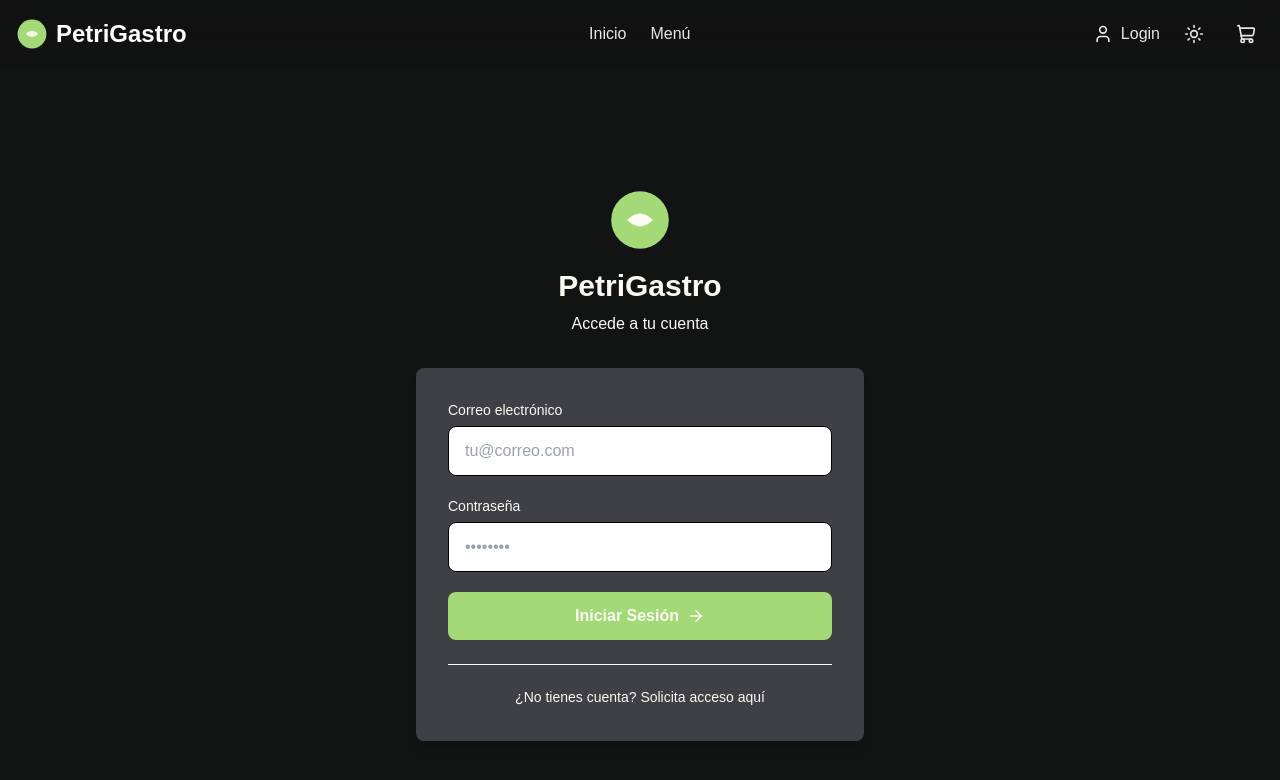
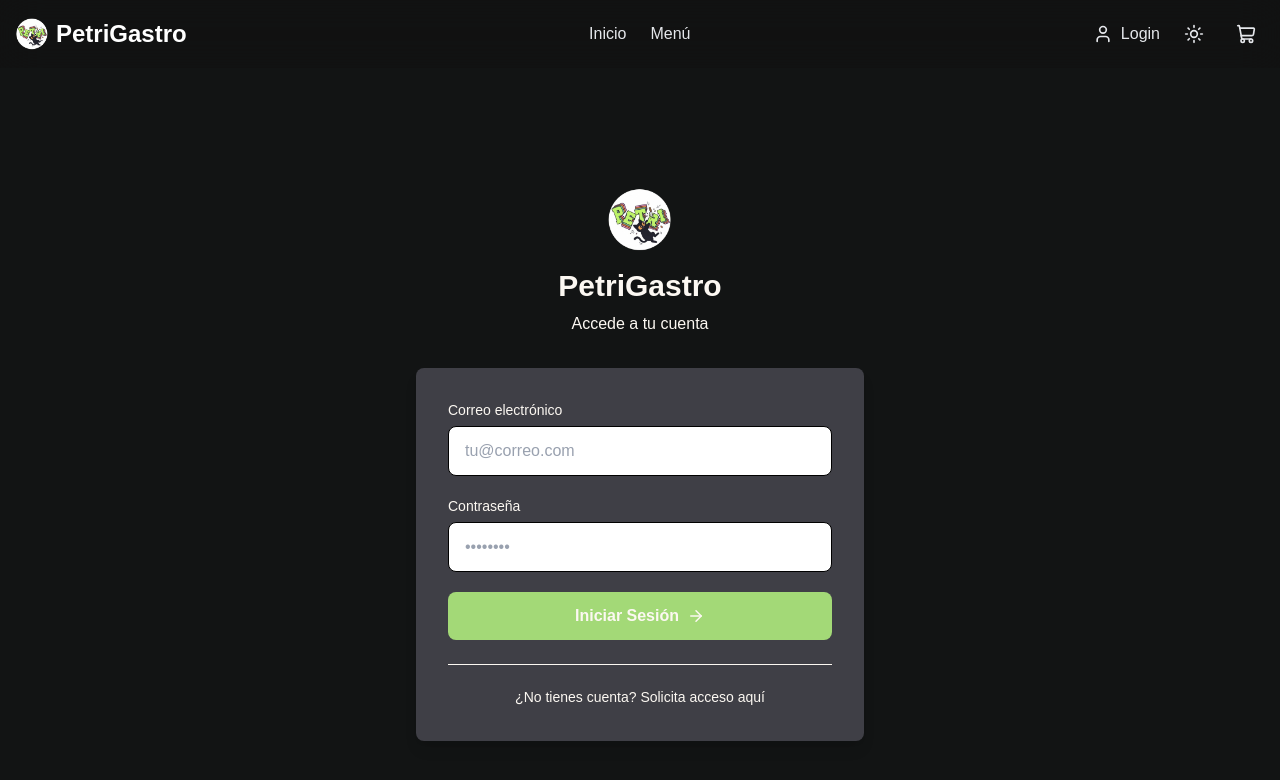
Before and after one commit to HectorMorales1/PetriGastro, a React (Vite) app in the folder client/: page /login in a window 1280 px wide. Shown: the top 780 px of the page. Built offline with nearby package versions, Linux system fonts and the light colour scheme; no server answers; a web font is replaced by a local one.

Commit message:
Refactor code structure for improved readability and maintainability

```diff
--- a/client/index.html
+++ b/client/index.html
@@ -2,7 +2,8 @@
 <html lang="es">
   <head>
     <meta charset="UTF-8" />
-    <link rel="icon" type="image/svg+xml" href="/favicon.svg" />
+    <link rel="icon" type="image/png" href="/logo.png" />
+    <link rel="apple-touch-icon" href="/logo.png" />
     <meta name="viewport" content="width=device-width, initial-scale=1.0" />
     <title>PetriGastro | Sabores que Cuentan Historias</title>
   </head>
--- a/client/src/components/Footer.tsx
+++ b/client/src/components/Footer.tsx
@@ -14,10 +14,7 @@ function Footer() {
         <div className="grid grid-cols-1 md:grid-cols-3 gap-8">
           <div>
             <Link to="/" className="flex items-center gap-2 text-xl font-bold font-heading mb-4">
-              <svg width="32" height="32" viewBox="0 0 100 100" fill="none">
-                <circle cx="50" cy="50" r="45" className="fill-accent"/>
-                <path d="M30 50 Q50 30 70 50 Q50 70 30 50" className="fill-carbon"/>
-              </svg>
+              <img src="/logo.png" alt="PetriGastro" className="w-8 h-8 rounded-full object-cover flex-shrink-0" />
               <span>PetriGastro</span>
             </Link>
             <p className="text-text-muted mb-4">
--- a/client/src/components/Header.tsx
+++ b/client/src/components/Header.tsx
@@ -54,10 +54,7 @@ export default function Header() {
     >
       <div className="max-w-7xl mx-auto px-4 flex items-center justify-between">
         <Link to="/" className="flex items-center gap-2 text-2xl font-bold font-heading text-white">
-          <svg width="32" height="32" viewBox="0 0 100 100" fill="none" className="flex-shrink-0">
-            <circle cx="50" cy="50" r="45" className="fill-accent"/>
-            <path d="M30 50 Q50 30 70 50 Q50 70 30 50" className="fill-white/80"/>
-          </svg>
+          <img src="/logo.png" alt="PetriGastro" className="w-8 h-8 rounded-full object-cover flex-shrink-0" />
           <span>PetriGastro</span>
         </Link>
 
--- a/client/src/pages/Login.tsx
+++ b/client/src/pages/Login.tsx
@@ -87,10 +87,7 @@ export default function Login() {
       <div className="min-h-screen flex items-center justify-center px-4 py-12">
         <div className="w-full max-w-md">
           <div className="text-center mb-8">
-            <svg className="w-16 h-16 mx-auto mb-4" viewBox="0 0 100 100" fill="none">
-              <circle cx="50" cy="50" r="45" className="fill-accent"/>
-              <path d="M30 50 Q50 30 70 50 Q50 70 30 50" className="fill-carbon"/>
-            </svg>
+            <img src="/logo.png" alt="PetriGastro" className="w-16 h-16 mx-auto mb-4 rounded-full object-cover" />
             <h1 className="text-3xl font-bold font-heading text-carbon">PetriGastro</h1>
             <p className="text-text-muted mt-2">
               {isRegisterMode ? 'Solicita tu acceso al sistema' : 'Accede a tu cuenta'}
--- a/client/vite.config.ts
+++ b/client/vite.config.ts
@@ -17,8 +17,8 @@ export default defineConfig(({ mode }) => ({
         background_color: '#FCF8F2',
         display: 'standalone',
         icons: [
-          { src: '/pwa-192x192.png', sizes: '192x192', type: 'image/png' },
-          { src: '/pwa-512x512.png', sizes: '512x512', type: 'image/png', purpose: 'any maskable' }
+          { src: '/logo.png', sizes: '192x192', type: 'image/png' },
+          { src: '/logo.png', sizes: '512x512', type: 'image/png', purpose: 'any maskable' }
         ]
       },
       workbox: {
```
Also changed, not shown: client/public/logo.png (added).
